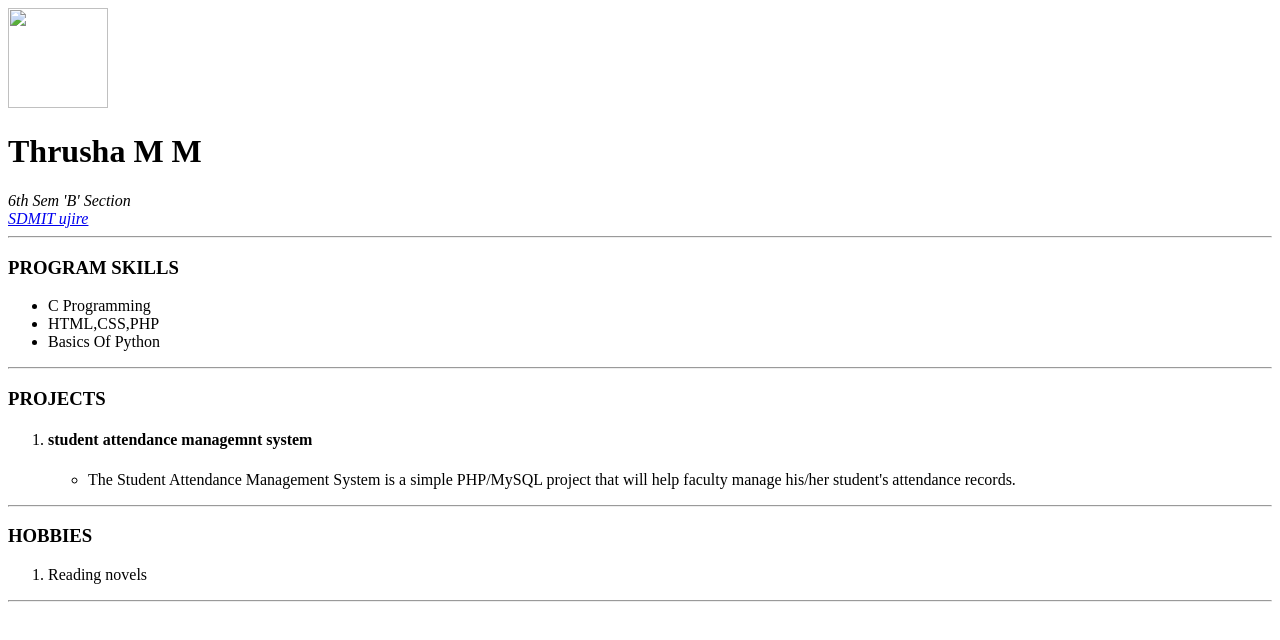
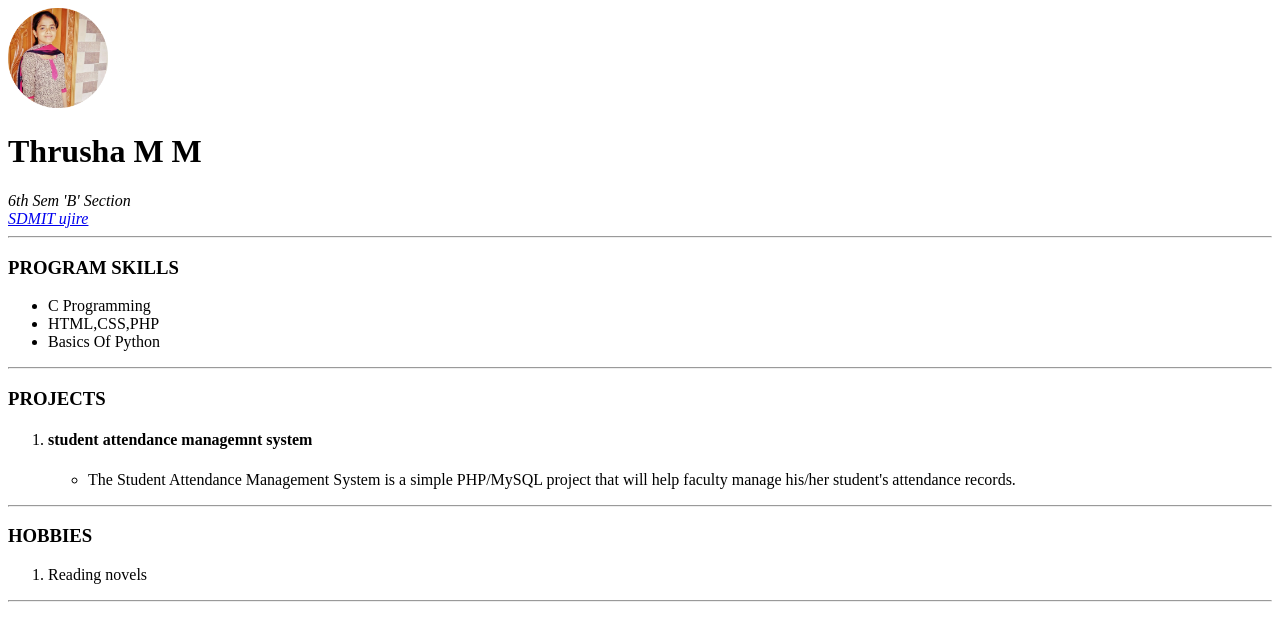
Before and after one commit to thrusha998/Resume, a plain HTML site: page index.html in a window 1280 px wide. Drawn offline with Linux system fonts and the light colour scheme.

Commit message:
Update index.html

```diff
--- a/index.html
+++ b/index.html
@@ -4,7 +4,7 @@
   <title>RESUME</title>
 </head>
 <body>
-  <img src="images/thrusha.png" width="100" height="100">
+  <img src="thrusha.png" width="100" height="100">
   <h1>Thrusha M M</h1>
   <i>6th Sem 'B' Section</i><br />
   <i><a href="https://collegedunia.com/college/24407-sdm-institute-of-technology-sdmit-ujire-mangalore">SDMIT ujire</a></i>
```
